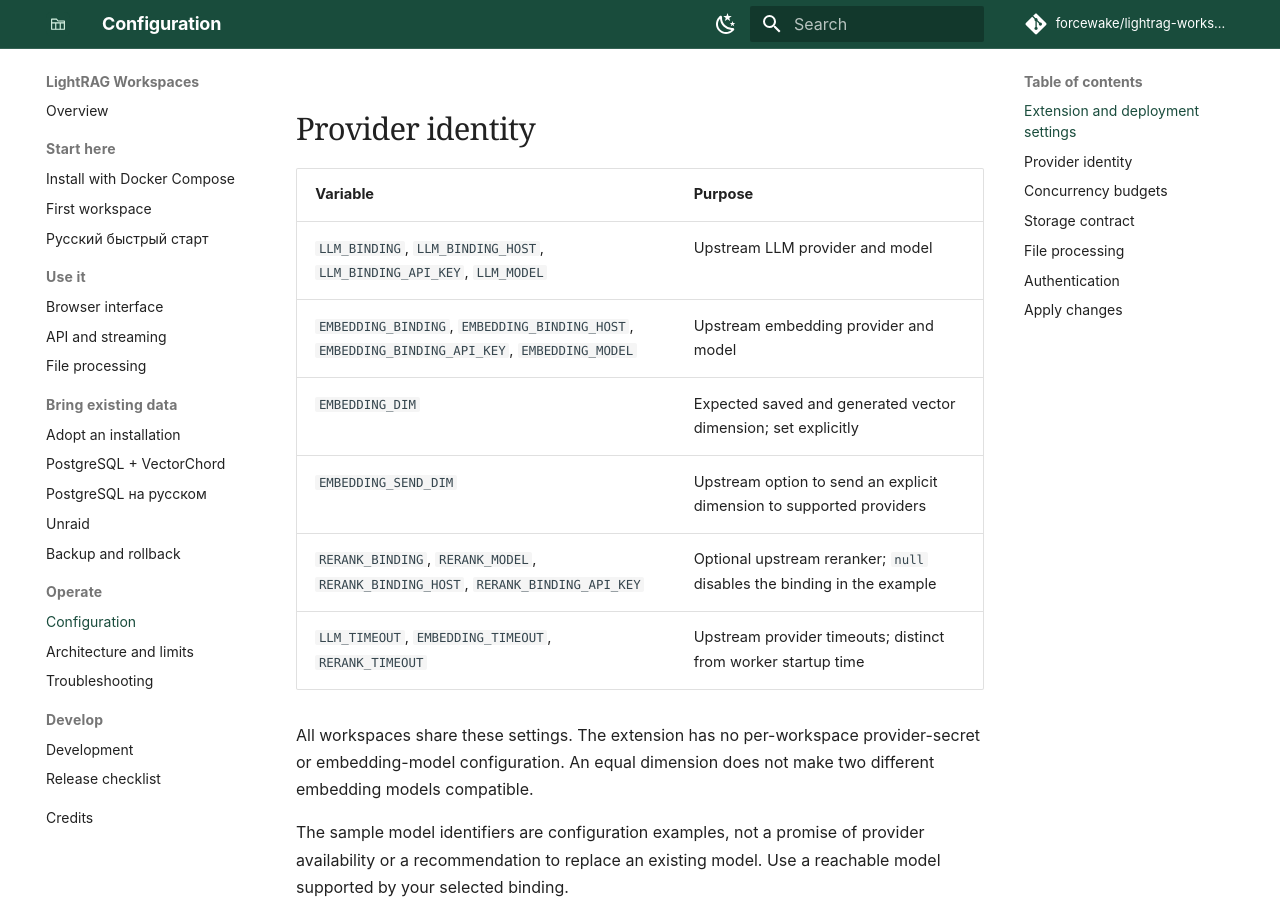
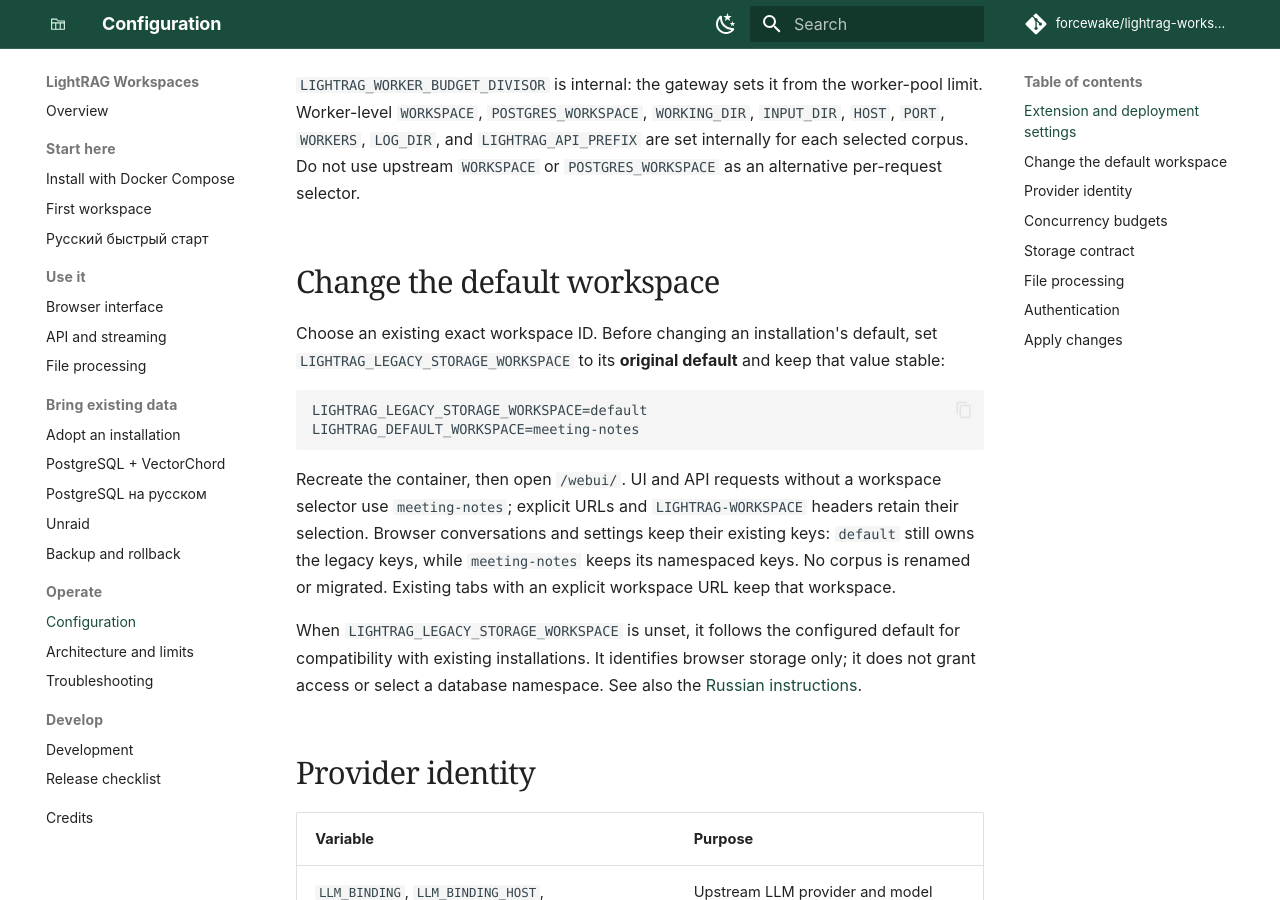
Before and after one commit to forcewake/lightrag-workspaces, an MkDocs documentation site: the page built from docs/reference/configuration.md, in a window 1280 px wide and 900 px high, scrolled down 1702 px. Built offline with MkDocs 1.6.1 and Material for MkDocs 9.7.7, drawn with Linux system fonts in a browser that asks for light colours; comment, search, counter and statistics services are not loaded; some of the changed text lies outside the part shown.

Commit message:
Preserve browser state when changing the default workspace (#2)
Co-authored-by: Pavel Nasovich <1325702+forcewake@users.noreply.github.com>

````diff
--- a/docs/reference/configuration.md
+++ b/docs/reference/configuration.md
@@ -11,6 +11,7 @@
 | `LIGHTRAG_MEMORY_LIMIT` | `8g` | Compose container hard memory ceiling; size for your corpora |
 | `LIGHTRAG_STORAGE_BACKEND` | `file` | `file` or `postgres`; use the explicit migration procedure before changing |
 | `LIGHTRAG_DEFAULT_WORKSPACE` | `default` | Existing corpus used when no selector is supplied |
+| `LIGHTRAG_LEGACY_STORAGE_WORKSPACE` | Configured default | Stable owner of pre-workspace browser history/settings; pin the original default before changing the routing default |
 | `LIGHTRAG_MAX_ACTIVE_WORKSPACES` | `2` | Maximum resident workers; memory admission can allow fewer |
 | `LIGHTRAG_WORKSPACE_STARTUP_TIMEOUT` | `240` | Maximum seconds to wait for a cold worker to become healthy |
 | `LIGHTRAG_WORKSPACE_IDLE_SECONDS` | `600` | Idle seconds before a worker becomes eligible for retirement |
@@ -23,6 +24,19 @@
 The startup deadline defaults to **240 seconds**, and idle retirement defaults to **600 seconds**. A worker must also pass the idle check before retirement; elapsed time alone does not override active work.
 
 `LIGHTRAG_WORKER_BUDGET_DIVISOR` is internal: the gateway sets it from the worker-pool limit. Worker-level `WORKSPACE`, `POSTGRES_WORKSPACE`, `WORKING_DIR`, `INPUT_DIR`, `HOST`, `PORT`, `WORKERS`, `LOG_DIR`, and `LIGHTRAG_API_PREFIX` are set internally for each selected corpus. Do not use upstream `WORKSPACE` or `POSTGRES_WORKSPACE` as an alternative per-request selector.
+
+## Change the default workspace
+
+Choose an existing exact workspace ID. Before changing an installation's default, set `LIGHTRAG_LEGACY_STORAGE_WORKSPACE` to its **original default** and keep that value stable:
+
+```dotenv
+LIGHTRAG_LEGACY_STORAGE_WORKSPACE=default
+LIGHTRAG_DEFAULT_WORKSPACE=meeting-notes
+```
+
+Recreate the container, then open `/webui/`. UI and API requests without a workspace selector use `meeting-notes`; explicit URLs and `LIGHTRAG-WORKSPACE` headers retain their selection. Browser conversations and settings keep their existing keys: `default` still owns the legacy keys, while `meeting-notes` keeps its namespaced keys. No corpus is renamed or migrated. Existing tabs with an explicit workspace URL keep that workspace.
+
+When `LIGHTRAG_LEGACY_STORAGE_WORKSPACE` is unset, it follows the configured default for compatibility with existing installations. It identifies browser storage only; it does not grant access or select a database namespace. See also the [Russian instructions](../getting-started/quickstart.ru.md#change-default).
 
 ## Provider identity
 
--- a/pyproject.toml
+++ b/pyproject.toml
@@ -1,6 +1,6 @@
 [project]
 name = "lightrag-workspaces"
-version = "0.2.0"
+version = "0.2.1"
 description = "Workspace routing and data-preserving workers for pinned LightRAG"
 requires-python = ">=3.12,<3.14"
 dependencies = [
````
Also changed, not shown: CHANGELOG.md (+6 -0 lines), docs/getting-started/quickstart.ru.md (+13 -0 lines), gateway.py (+7 -1 lines), 5 other files.
